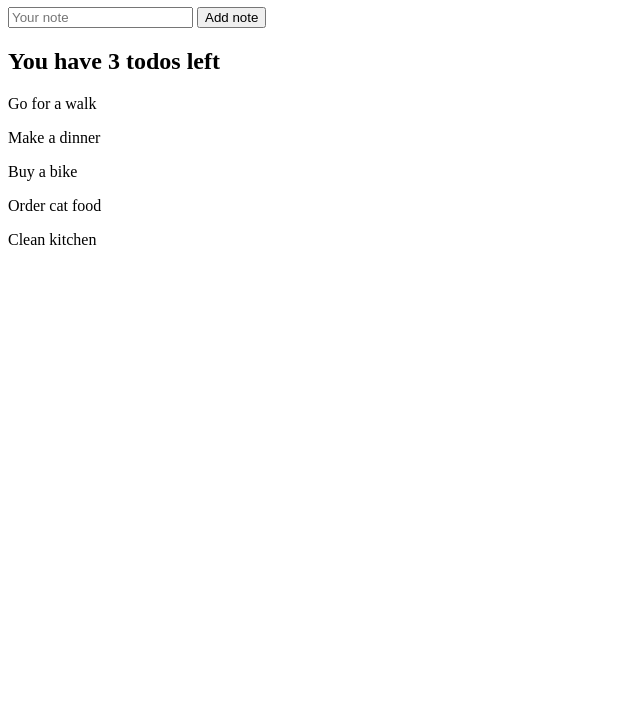
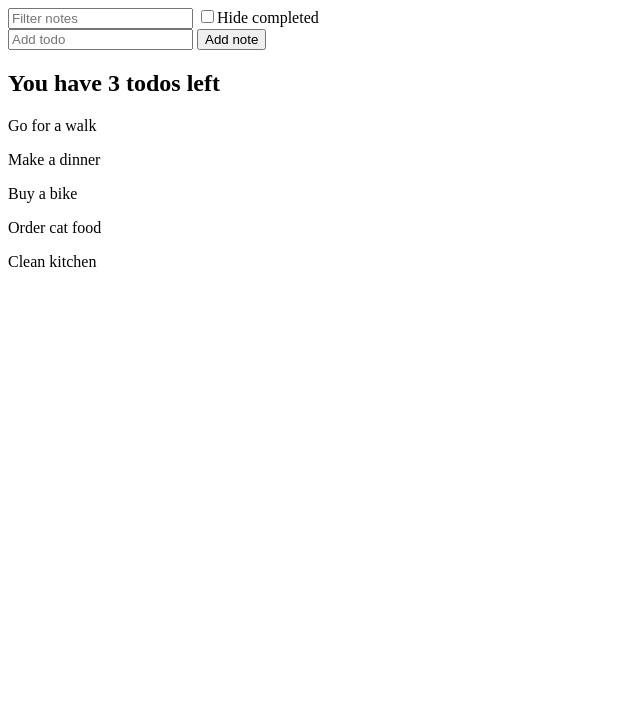
Before and after one commit to wzelichowski/to-do-app, a plain HTML site: page index.html in a window 1280 px wide. Shown: the part 73-800 px from the top of the page, without its empty margins (0-640 px from the left). Drawn offline with Linux system fonts and the light colour scheme.

Commit message:
Small changes in HTML with checkbox

```diff
--- a/index.html
+++ b/index.html
@@ -8,8 +8,15 @@
 </head>
 <body>
   <h1>Take Note App</h1>
-  <input id="add-text" type="text" placeholder="Your note">
-  <button id="add-note">Add note</button>
+  <input type="text" id="search-text" placeholder="Filter notes">
+  <label>
+    <input type="checkbox" id="hide-completed">Hide completed
+  </label>
+  <div id="todos"></div>
+  <form action="" id="new-todo-form">
+    <input type="text" placeholder="Add todo" name="addTodo">
+    <button>Add note</button>
+  </form>
   <script src="app.js"></script>
 </body>
 </html>
```
